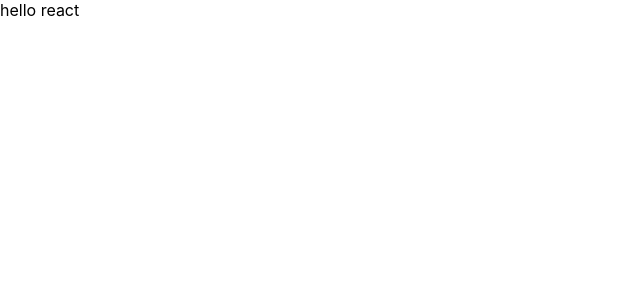
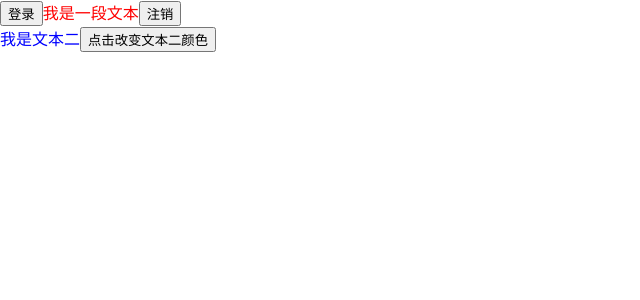
Before and after one commit to Libees/React-chat-ui, a React (Create React App) app: page / in a window 1280 px wide. Shown: the top 300 px of the page, without its empty margins (0-640 px from the left). Built offline with nearby package versions, Linux system fonts and the light colour scheme.

Commit message:
ract 回顾

```diff
--- a/src/App.js
+++ b/src/App.js
@@ -1,9 +1,25 @@
-import React from 'react';
+import React, { useState } from 'react';
 import './App.css';
+import Button from "./Button"
+
+import useColorSwitch from "./useColorSwitch"
 
 function App() {
+  const [color,setColor] = useColorSwitch();
+  const [color1,setColor1] = useColorSwitch("blue","green")
+  function onHandleClick() {
+    alert("父组件方法")
+  };
+
   return (
-    <div> hello react</div>
+    <div>
+      <Button label="登录" onClick={onHandleClick}></Button>
+      <span style={{color:color}}>我是一段文本</span>
+      <Button onClick={setColor} label="注销"></Button>
+      <div></div>
+      <span style={{color:color1}}>我是文本二</span>
+      <Button onClick={setColor1} label="点击改变文本二颜色"></Button>
+    </div>
   );
 }
 
--- /dev/null
+++ b/src/Button.js
@@ -0,0 +1,11 @@
+import React from "react"
+
+
+function Button({label,onClick}){
+  function handleOnClick() {
+    alert("我是"+label+"按钮")
+  }
+  return <button onClick={onClick}>{label}</button>
+}
+
+export default Button
--- /dev/null
+++ b/src/useColorSwitch.js
@@ -0,0 +1,13 @@
+import {useState} from  "react"
+
+function useColorSwitch(preColor="#ff0000",nextColor="#00ff00"){
+  const [color, setColor] = useState(preColor);
+
+  const handleColor=()=>{
+    setColor(nextColor)
+  }
+
+  return[color,handleColor]
+}
+
+export default useColorSwitch
```
